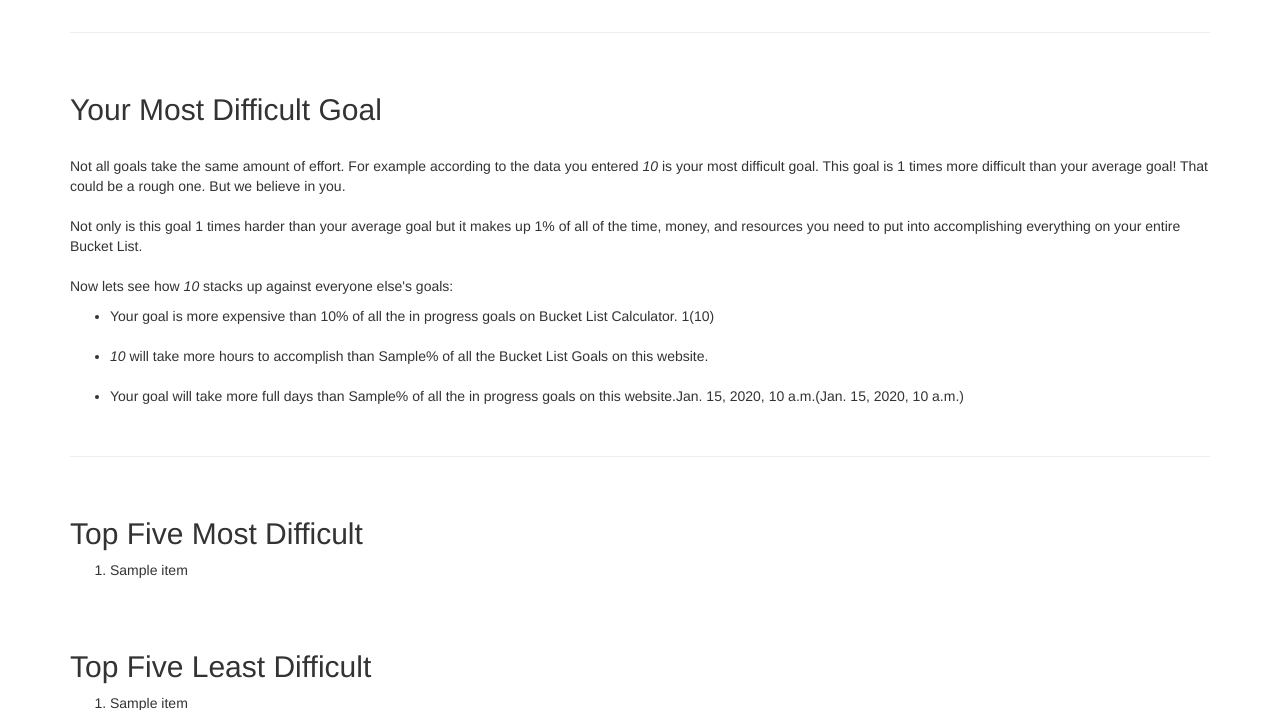
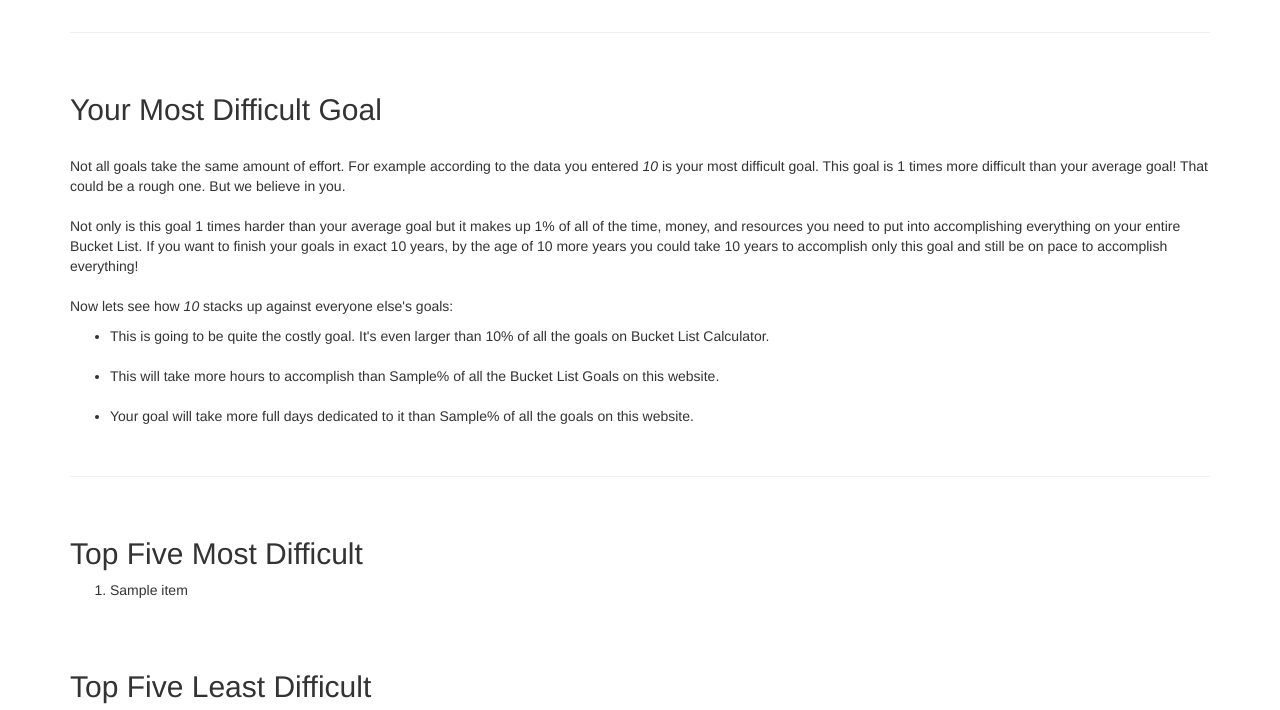
Before and after one commit to Cmlsltnl/BucketListCalculator, a Django app: template BucketList/templates/BucketList/recommendation.html in a window 1280 px wide. Shown: the part 913-1623 px from the top of the page. Run offline with Django 3.2, Linux system fonts and the light colour scheme; the template is opened without the code that fills it: most values are stand-ins (such as "Sample title", 1, 10 or a date in 2020); parts of the project's set-up code (start-up, migrations or seed data) failed here and were passed over; some libraries are stand-ins or nearby versions.

Commit message:
Improving Most Difficult Goal Recommendations

```diff
--- a/BucketList/templates/BucketList/recommendation.html
+++ b/BucketList/templates/BucketList/recommendation.html
@@ -51,28 +51,77 @@
   <p>Not all goals take the same amount of effort.  For example according to the data you entered <i>{{most_difficult_goal}}</i> is your most difficult goal.  This goal is  {{most_difficult_percentage_harder}} times more difficult than your average goal! That could be a rough one.  But we believe in you.
   <br>
   <br>
-  Not only is this goal {{most_difficult_percentage_harder}} times harder than your average goal but it makes up {{most_difficult_goal_percentage}}% of all of the time, money, and resources you need to put into accomplishing everything on your entire Bucket List.
+  Not only is this goal {{most_difficult_percentage_harder}} times harder than your average goal but it makes up {{most_difficult_goal_percentage}}% of all of the time, money, and resources you need to put into accomplishing everything on your entire Bucket List.  If you want to finish your goals in exact {{years_left}} years, by the age of {{life_expectancy}} more years you could take {{years_needed_for_most_difficult}} years to accomplish only this goal and still be on pace to accomplish everything!
   <br>
   <br>
   Now lets see how <i>{{most_difficult_goal}}</i> stacks up against everyone else's goals:
   <br>
   <ul>
       <li>
-      Your goal is more expensive than {{most_difficult_more_cost_than}}% of all the in progress goals on Bucket List Calculator. {{most_difficult_percentage_of_average_cost}}({{average_cost_of_all_goals}})
+      {% if most_difficult_percentage_of_average_cost > 10 %}
+
+            Now that's an expensive goal!  At ${{most_difficult_bucket_list_item.cost}} <i>{{most_difficult_goal}}</i> is more expensive than {{most_difficult_more_cost_than}}% of the goals on Bucket List Calculator.  Its even  {{most_difficult_percentage_of_average_cost}} times more expensive than the average goal.
+
+      {% elif most_difficult_percentage_of_average_cost > 3 %}
+
+            This one sure going to cost you!  At {{most_difficult_percentage_of_average_cost}} times larger than the average users goal, this is even more costly than {{most_difficult_more_cost_than}}% of all goals on all of Bucket List Calculator.
+
+      {% elif most_difficult_percentage_of_average_cost > 0.6 %}
+
+             This is going to be quite the costly goal.  It's even larger than {{most_difficult_more_cost_than}}% of all the goals on Bucket List Calculator.
+
+      {% else %}
+
+            Your goal is more expensive than {{most_difficult_more_cost_than}}% of all the in progress goals on Bucket List Calculator.
+
+
+      {% endif %}
+
+
       </li>
       <br>
       <li>
-      <i>{{most_difficult_goal}}</i> will take more hours to accomplish than {{most_difficult_more_hours_than}}% of all the Bucket List  Goals on this website.
+      This will take more hours to accomplish than {{most_difficult_more_hours_than}}% of all the Bucket List  Goals on this website.
 
-      {% if most_difficult_percentage_of_average_hours > 1 %}
+      {% if most_difficult_percentage_of_average_hours > 2 %}
 
-            You have projected that <i>{{most_difficult_goal}}</i> will take {{most_difficult_bucket_list_item.hours}}  hours to accomplish.  This is {{most_difficult_percentage_of_average_hours}} times more hours than the average users goal.  To put that into perspective a little bit better average goal on this site would take about {{average_goal_average_hours_per_year}} hours a week for an entire year to accomplish.  In your case it would take {{most_difficult_average_hours_per_year}} every week.
+            You have projected that <i>{{most_difficult_goal}}</i>  will take {{most_difficult_bucket_list_item.hours}}  hours to accomplish,  or {{most_difficult_percentage_of_average_hours}} times more hours than the average users goal.
+
+            {% if most_difficult_percentage_of_average_hours > 4 %}
+
+                In order to put that into perspective a little bit better the average goal on this site would take about {{average_goal_average_hours_per_year}} hours a week for an entire year to accomplish.  In your case it would take {{most_difficult_average_hours_per_year}} every week.
+
+
+                {% if most_difficult_percentage_of_average_hours > 6 %}
+
+                That's quite the goal!  Sounds like it will be a ton of work.  We bet it will be worth it though.
+
+                {% endif %}
+
+            {% endif %}
 
       {% endif %}
       </li>
       <br>
       <li>
-      Your goal will take more full days than {{most_difficult_more_days_than}}% of all the in progress goals on this website.{{most_difficult_percentage_of_average_time}}({{average_time_of_all_goals}})
+      Your goal will take more full days dedicated to it than {{most_difficult_more_days_than}}% of all the goals on this website.
+
+      {% if most_difficult_percentage_of_average_time > 2 %}
+
+            Most users goals take around {{average_time_of_all_goals}} full days.  Coming it at {{most_difficult_bucket_list_item.time}} full days
+
+                {% if most_difficult_percentage_of_average_time > 4 %}
+
+                        ({{most_difficult_percentage_of_average_time}} times more days than the average goal) this goal is going to require some serious time set aside to accomplish!  Good luck.
+
+                {% else %}
+
+                        this goal is going to take a while!
+
+                {% endif %}
+
+      {% endif %}
+
       </li>
   </ul>
   </p>
--- a/BucketList/views.py
+++ b/BucketList/views.py
@@ -251,6 +251,7 @@ def recommendation(request):
     most_difficult_goal_difficulty = dict_with_difficulty[most_difficult_goal]
     most_difficult_goal_percentage = (most_difficult_goal_difficulty/total_difficulty)*100
     most_difficult_percentage_harder = (most_difficult_goal_difficulty/average_goal_difficulty)
+    years_needed_for_most_difficult = (most_difficult_goal_percentage*years_left)/100
 
     #Convert Most Difficult Goal Back Into BucketListItem
     most_difficult_bucket_list_item = BucketListItem.objects.filter(text = most_difficult_goal)
@@ -366,6 +367,7 @@ def recommendation(request):
 
                      #--------------Most Difficult Goal--------------
                      'total_difficulty': total_difficulty,
+                     'years_needed_for_most_difficult': years_needed_for_most_difficult,
                      'most_difficult_goal': most_difficult_goal,
                      'most_difficult_bucket_list_item': most_difficult_bucket_list_item,
                      'most_difficult_goal_percentage': most_difficult_goal_percentage,
```
Also changed, not shown: README.md, db.sqlite3, 1 other file.
